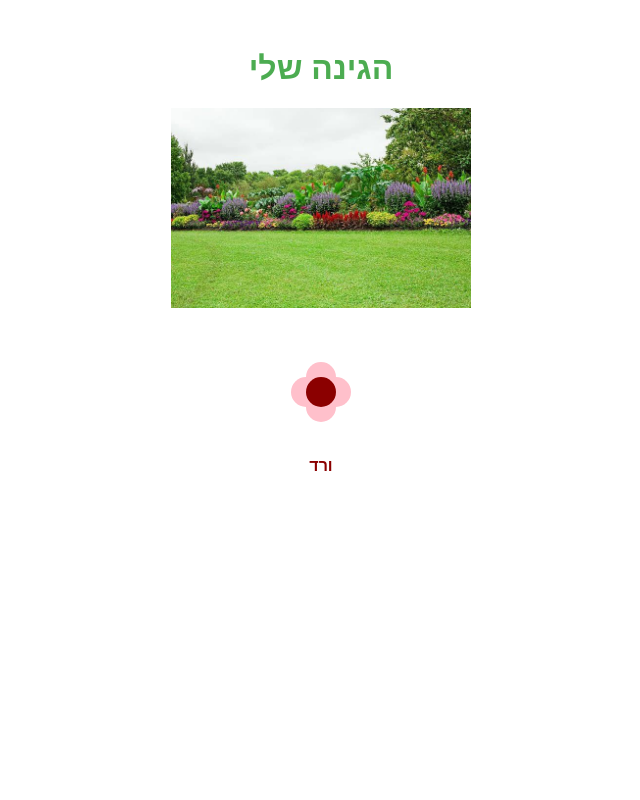
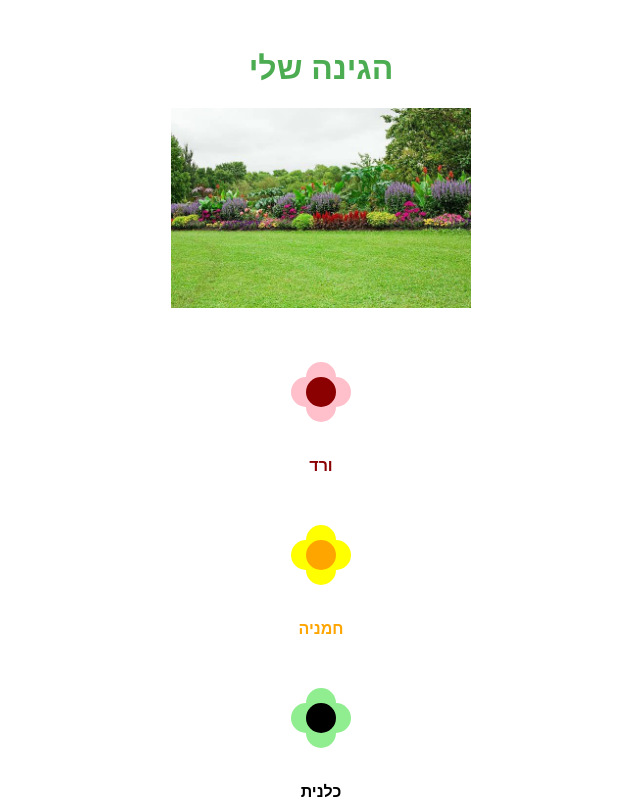
Before and after one commit to Miryam-Choor/React.my-garden-app, a React (Create React App) app: page / in a window 1280 px wide. Shown: the top 800 px of the page, without its empty margins (319-959 px from the left). Built offline with nearby package versions, Linux system fonts and the light colour scheme.

Commit message:
add default props using short-circuit evaluation and multiple Flower instances in App

```diff
--- a/src/App.js
+++ b/src/App.js
@@ -8,11 +8,28 @@ function App() {
     <div className="App">
       <Header />
 
-      {/* שליחת ה-props לקומפוננטת Flower */}
       <Flower
         name="ורד"
         petalColor="pink"
         centerColor="darkred"
+      />
+
+      {/*בדיקות לברירת מחדל*/}
+      {/*בלי צבע מרכז*/}
+      <Flower
+        name="חמניה"
+        petalColor="yellow"
+      />
+
+      {/*בלי עלי כותרת*/}
+      <Flower
+        name="כלנית"
+        centerColor="black"
+      />
+
+      {/*רק שם*/}
+      <Flower
+        name="יסמין"
       />
     </div>
   );
--- a/src/Flower/Flower.jsx
+++ b/src/Flower/Flower.jsx
@@ -2,17 +2,19 @@ import React from 'react';
 import './Flower.css';
 
 function Flower({ name, petalColor, centerColor }) {
+  const currentPetalColor = petalColor || "lightgreen";
+  const currentCenterColor = centerColor || "orange";
 
   const petalStyle = {
-    backgroundColor: petalColor
+    backgroundColor: currentPetalColor
   };
 
   const centerStyle = {
-    backgroundColor: centerColor
+    backgroundColor: currentCenterColor
   };
 
   const nameStyle = {
-    color: centerColor
+    color: currentCenterColor
   };
 
   const handleClick = () => {
```
